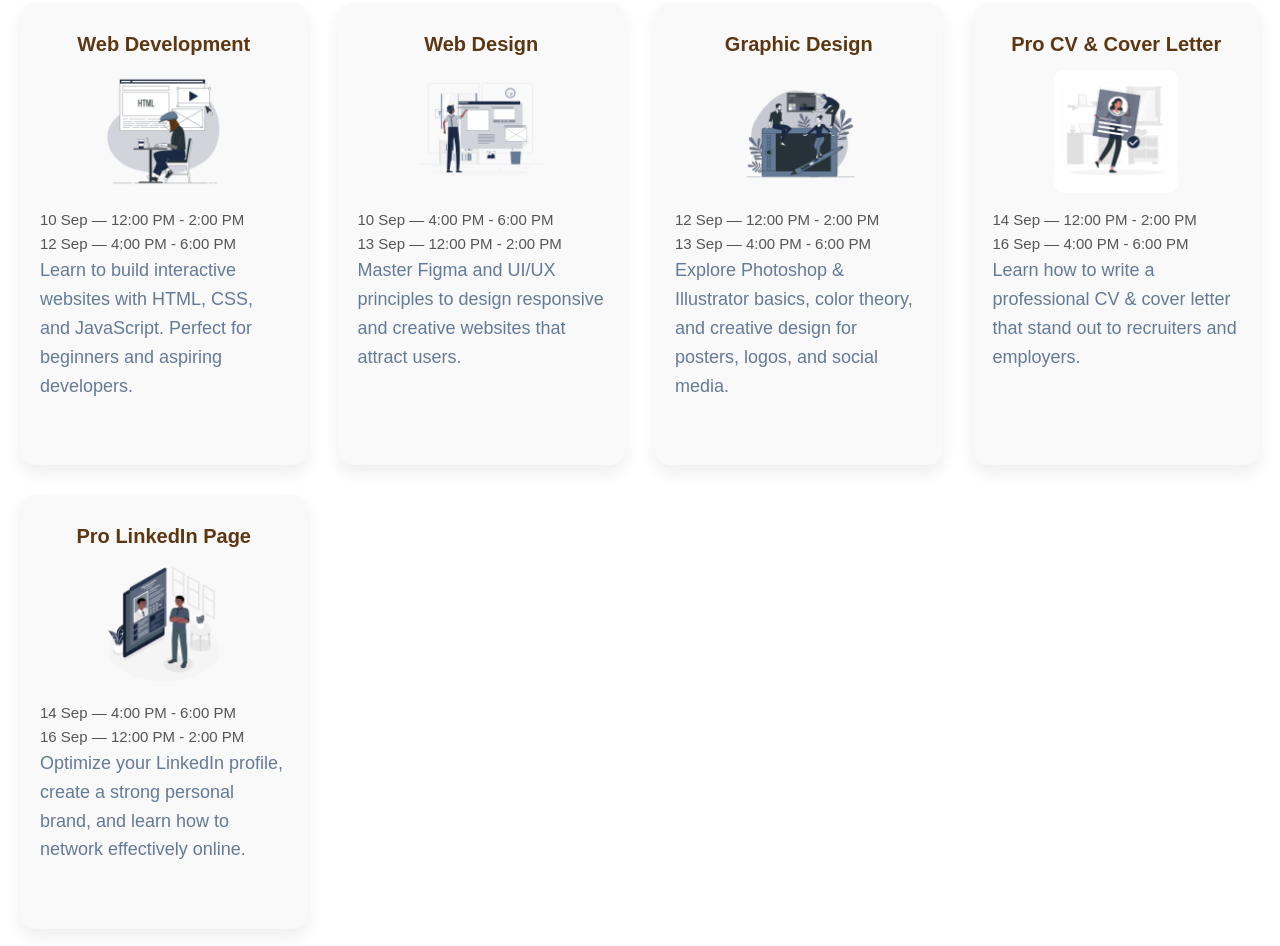
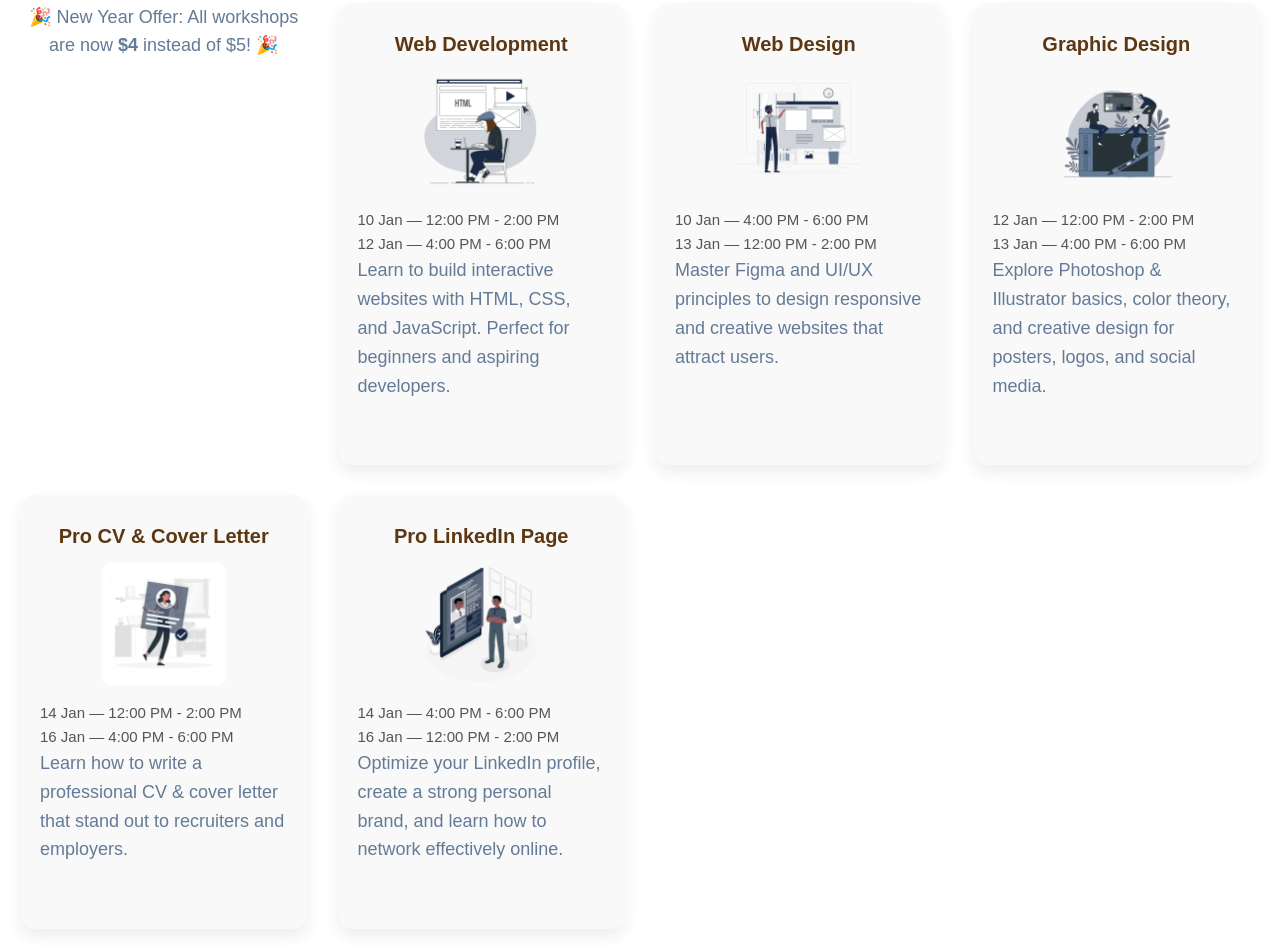
Before and after one commit to assalameslmani/innovationsauthenticity, a plain HTML site: page workshop.html in a window 1280 px wide. Shown: the part 326-1272 px from the top of the page. Drawn offline with nearby package versions, Linux system fonts and the light colour scheme.

Commit message:
Update workshop.html
New year offer

```diff
--- a/workshop.html
+++ b/workshop.html
@@ -1,26 +1,18 @@
-<!DOCTYPE html>
-<html lang="en">
-
-<head>
+<!DOCTYPE html><html lang="en"><head>
     <meta charset="UTF-8">
     <meta name="viewport" content="width=device-width, initial-scale=1.0">
     <title>Workshop - Innovation's Authenticity</title>
     <link rel="stylesheet" href="styles.css">
     <link rel="stylesheet" href="https://cdnjs.cloudflare.com/ajax/libs/animate.css/4.1.1/animate.min.css" />
     <link rel="stylesheet" href="https://cdnjs.cloudflare.com/ajax/libs/font-awesome/6.5.0/css/all.min.css">
-</head>
-
-<body>
+</head><body>
     <header>
         <div class="header-top">
             <div class="logo">
                 <a href="index.html">
                     <img src="images/logo.png" alt="Logo">
                 </a>
-            </div>
-
-            <!-- Burger Button for Mobile -->
-            <div class="burger" id="burger">
+            </div><div class="burger" id="burger">
             <div></div>
             <div></div>
             <div></div>
@@ -28,7 +20,6 @@
 
     </div>
 
-        <!-- Navigation -->
     <nav id="mainNav">
         <ul>
             <li><a href="index.html">Home</a></li>
@@ -37,7 +28,7 @@
             <li><a href="contact.html">Contact</a></li>
         </ul>
     </nav>
-        <!-- Language Toggle -->
+
     <div class="language-toggle">
         <button id="langBtn">العربية</button>
     </div>
@@ -49,57 +40,54 @@
         professional training sessions</p>
 
     <div class="workshop-table-container">
-            <!-- Web Development -->
+        <p class="newyear-offer">🎉 New Year Offer: All workshops are now <strong>$4</strong> instead of $5! 🎉</p>
+
         <div class="workshop-card">
             <h2 data-en="Web Development" data-ar="تطوير الويب">Web Development</h2>
             <img src="images/Website designer-bro 1.png" alt="Web Dev">
             <ul>
-                    <li>10 Sep — 12:00 PM - 2:00 PM</li>
-                    <li>12 Sep — 4:00 PM - 6:00 PM</li>
+                <li>10 Jan — 12:00 PM - 2:00 PM</li>
+                <li>12 Jan — 4:00 PM - 6:00 PM</li>
             </ul>
             <p class="details">Learn to build interactive websites with HTML, CSS, and JavaScript. Perfect for beginners and aspiring developers.</p>
         </div>
 
-            <!-- Web Design -->
         <div class="workshop-card">
             <h2 data-en="Web Design" data-ar="تصميم الويب">Web Design</h2>
             <img src="images/Website designer-rafiki 1.png" alt="Web Design">
             <ul>
-                    <li>10 Sep — 4:00 PM - 6:00 PM</li>
-                    <li>13 Sep — 12:00 PM - 2:00 PM</li>
+                <li>10 Jan — 4:00 PM - 6:00 PM</li>
+                <li>13 Jan — 12:00 PM - 2:00 PM</li>
             </ul>
             <p class="details">Master Figma and UI/UX principles to design responsive and creative websites that attract users.</p>
         </div>
 
-            <!-- Graphic Design -->
         <div class="workshop-card">
             <h2 data-en="Graphic Design" data-ar="تصميم الجرافيك">Graphic Design</h2>
             <img src="images/Design community-bro 1.png" alt="Graphic Design">
             <ul>
-                    <li>12 Sep — 12:00 PM - 2:00 PM</li>
-                    <li>13 Sep — 4:00 PM - 6:00 PM</li>
+                <li>12 Jan — 12:00 PM - 2:00 PM</li>
+                <li>13 Jan — 4:00 PM - 6:00 PM</li>
             </ul>
             <p class="details">Explore Photoshop & Illustrator basics, color theory, and creative design for posters, logos, and social media.</p>
         </div>
 
-            <!-- CV Writing -->
         <div class="workshop-card">
             <h2 data-en="Pro CV & Cover Letter" data-ar="كتابة السيرة الذاتية">Pro CV & Cover Letter</h2>
             <img src="images/Resume-rafiki 1.jpg" alt="CV Writing">
             <ul>
-                    <li>14 Sep — 12:00 PM - 2:00 PM</li>
-                    <li>16 Sep — 4:00 PM - 6:00 PM</li>
+                <li>14 Jan — 12:00 PM - 2:00 PM</li>
+                <li>16 Jan — 4:00 PM - 6:00 PM</li>
             </ul>
             <p class="details">Learn how to write a professional CV & cover letter that stand out to recruiters and employers.</p>
         </div>
 
-            <!-- LinkedIn -->
         <div class="workshop-card">
             <h2 data-en="Pro LinkedIn Page" data-ar="حساب لينكدإن احترافي">Pro LinkedIn Page</h2>
             <img src="images/Profile data-amico (2) 1.png" alt="LinkedIn">
             <ul>
-                    <li>14 Sep — 4:00 PM - 6:00 PM</li>
-                    <li>16 Sep — 12:00 PM - 2:00 PM</li>
+                <li>14 Jan — 4:00 PM - 6:00 PM</li>
+                <li>16 Jan — 12:00 PM - 2:00 PM</li>
             </ul>
             <p class="details">Optimize your LinkedIn profile, create a strong personal brand, and learn how to network effectively online.</p>
         </div>
@@ -135,6 +123,5 @@
 </footer>
 
 <script src="scripts.js"></script>
-</body>
 
-</html>
+</body></html>
```
Lines whose indentation alone changed are shown as unchanged.
